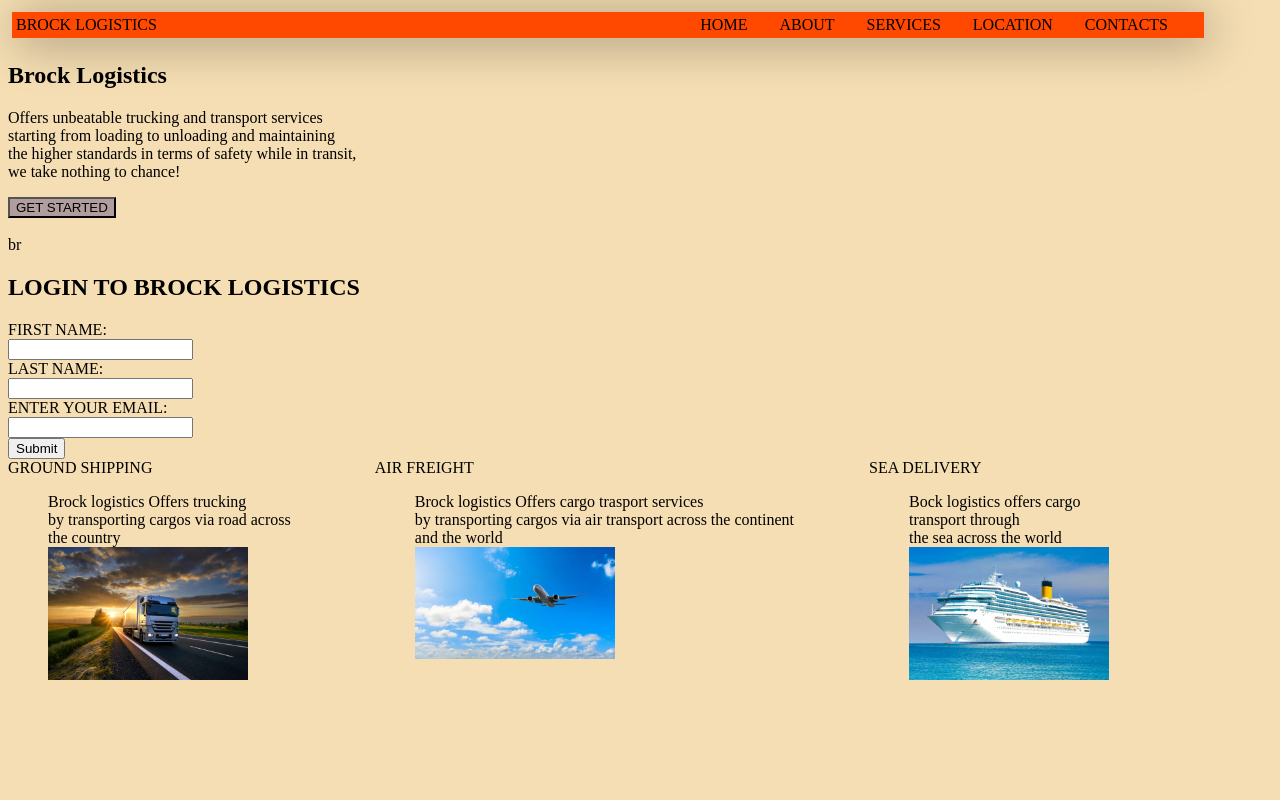
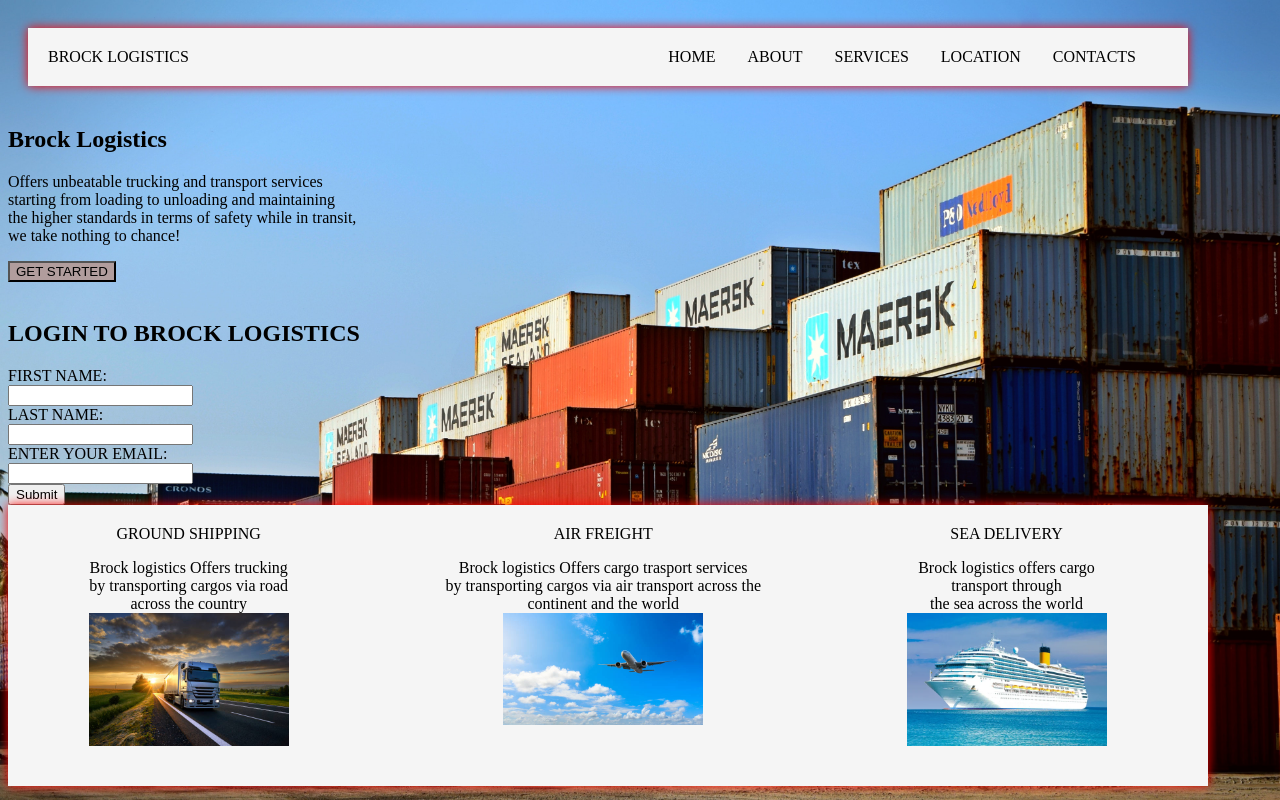
Before and after one commit to kibetbrayo/PHASE-0-PROJECT, a plain HTML site: page index.html in a window 1280 px wide. Drawn offline with Linux system fonts and the light colour scheme.

Commit message:
phase0 project

```diff
--- a/index.html
+++ b/index.html
@@ -39,7 +39,7 @@
 
      </div>
      <br>
-     br
+
      <div class="LOGIN">
 
         <h1>LOGIN TO BROCK LOGISTICS</h1>
@@ -52,8 +52,7 @@
               <input type="email" id="email" name="email"><br>
               <input type="submit">
         </form>
-    </div>
-
+     </div>
 
     </section>
 
@@ -83,7 +82,7 @@
             <li>
                 <a href="sea delivery">SEA DELIVERY</a>
                 <figure>
-                    <figcaption>Bock logistics offers cargo transport through <br>the sea across the world</figcaption>
+                    <figcaption>Brock logistics offers cargo transport through <br>the sea across the world</figcaption>
                     <img src="./depositphotos_11805248-stock-photo-cruise-liner.jpg" alt="ship">
                 </figure>
 
--- a/styles.css
+++ b/styles.css
@@ -1,22 +1,24 @@
 body{
     font-family: 'Times New Roman', Times, serif;
-    background-color: wheat;
     display: flex;
     justify-self: unset;
     flex-direction: column;
     max-width: 1200px;
     background-size: cover;
+    background-image: url(./pexels-chanaka-906494.jpg);
 }
 .navbar{
     list-style: none;
-    margin: 4px;
-    padding: 4px;
+    margin: 20px;
     display: flex;
     justify-content: space-between;
-    box-shadow: 4px 4px 48px rgba(0, 0, 0, 0.4);
     align-items: center;
     text-decoration: none;
-    background-color: rgb(255, 72, 0);
+    background-color: bisque;
+    background-color: whitesmoke;
+    padding: 20px;
+    text-align: center;
+    box-shadow: 0px 0px 10px red;
 }
 a{
     text-decoration: none;
@@ -47,3 +49,9 @@ button{
     width: 200px;
     height: auto;
  }
+ footer{
+    background-color: whitesmoke;
+    padding: 20px;
+    text-align: center;
+    box-shadow: 0px 0px 10px red;
+ }
```
Also changed, not shown: logo/github.svg (added), logo/google.svg (added), logo/icons8-github.svg (added), logo/icons8-google.svg (added), logo/icons8-linkedin.svg (added), logo/icons8-twitter.svg (added), logo/linkedin.svg (added), logo/twitter.svg (added), pexels-chanaka-906494.jpg (added), 1 other file.
